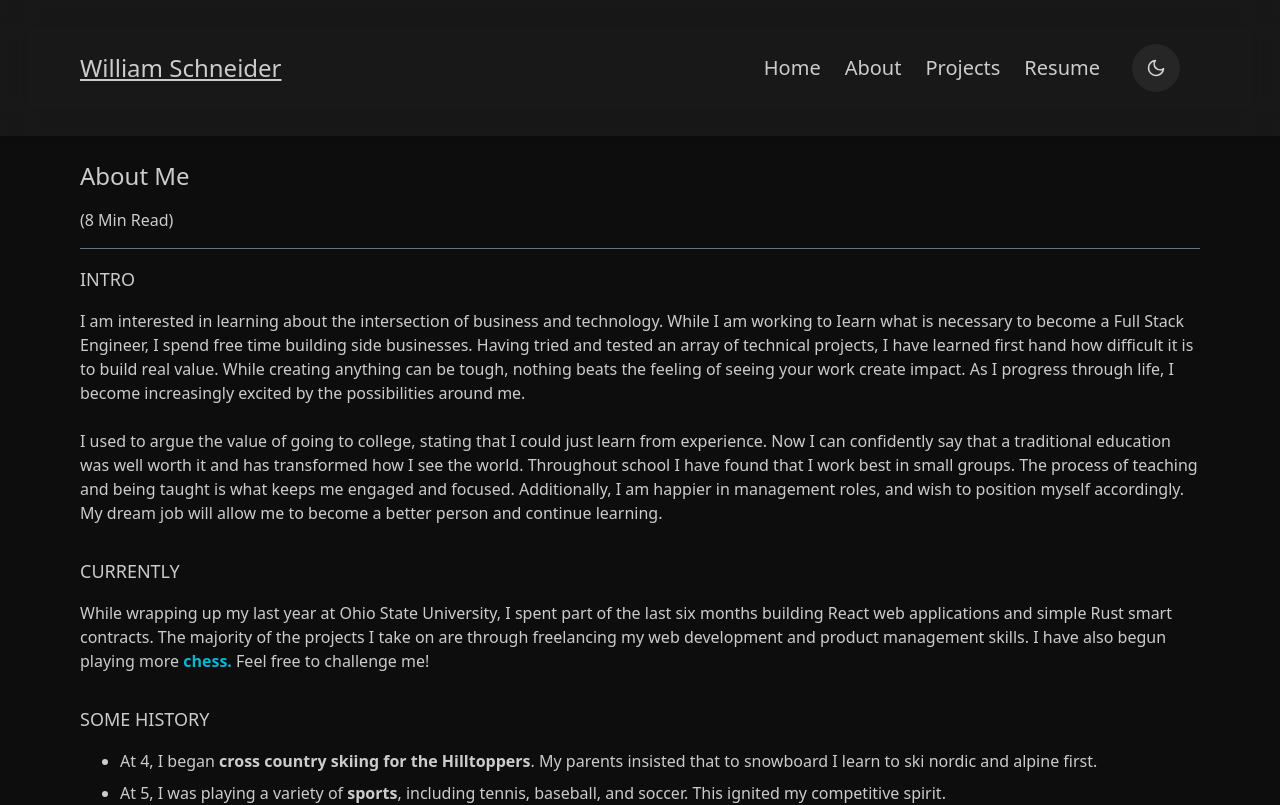
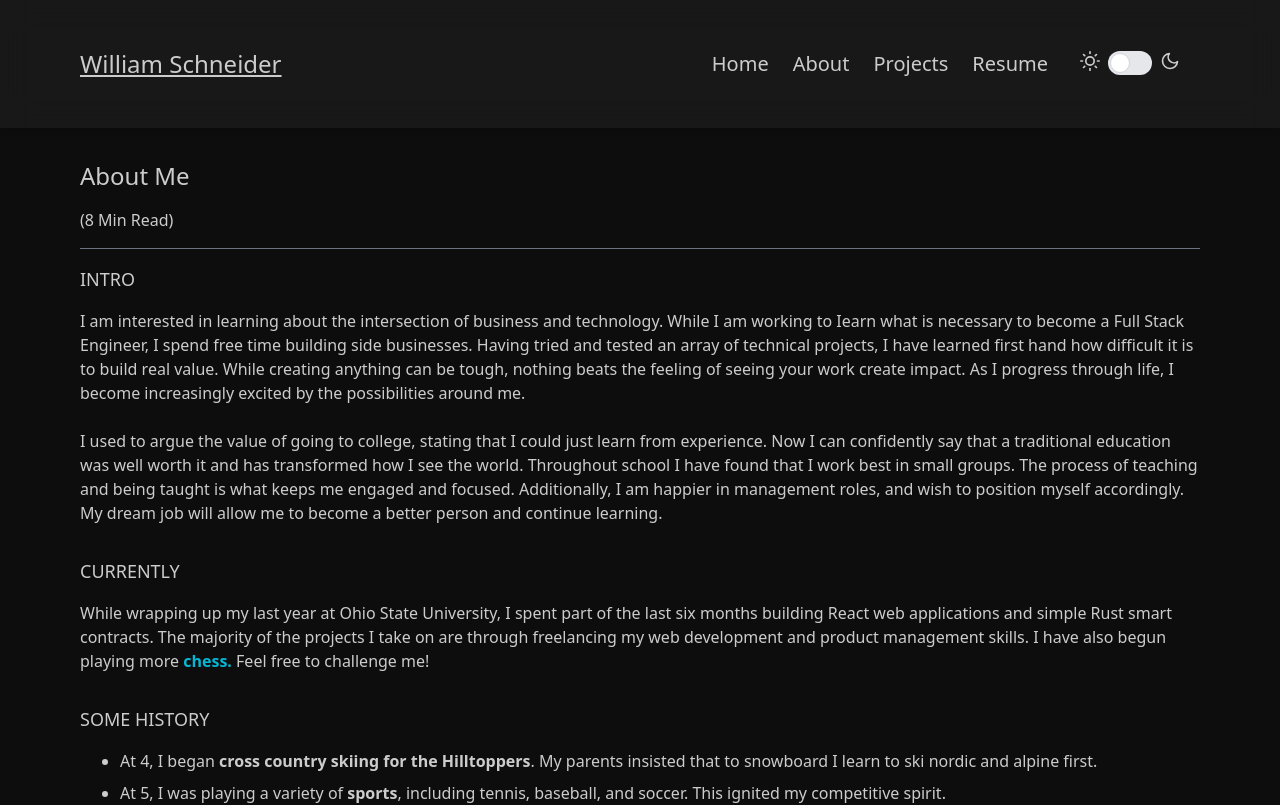
Before and after one commit to willschneider15/portfolio, a Next.js app: page /about in a window 1280 px wide. Shown: the top 805 px of the page. Built offline with nearby package versions, Linux system fonts and the light colour scheme.

Commit message:
updated the toggle

```diff
--- a/components/SwitchTheme.tsx
+++ b/components/SwitchTheme.tsx
@@ -15,13 +15,27 @@
     body.setAttribute("data-theme", theme);
   }, [theme]);
   return (
-    <button className="btn btn-circle" onClick={toggleTheme}>
-      {theme === "black" ? (
-        <FiMoon className="w-5 h-5" />
-      ) : (
-        <FiSun className="w-5 h-5" />
-      )}
-    </button>
+    // <button classNameName="btn btn-circle" onClick={toggleTheme}>
+    //   {theme === "black" ? (
+    //     <FiMoon classNameName="w-5 h-5" />
+    //   ) : (
+    //     <FiSun classNameName="w-5 h-5" />
+    //   )}
+    // </button>
+<div className="inline-flex">
+    <FiSun className="w-5 h-5 mr-2" />
+    <label className="inline-flex relative items-center cursor-pointer">
+
+        <input type="checkbox" value="" onClick={toggleTheme} className="sr-only peer"/>
+
+        <div className="w-11 h-6 bg-gray-200 peer-focus:outline-none peer-focus:ring-4 peer-focus:ring-blue-300 dark:peer-focus:ring-blue-800 rounded-full peer dark:bg-gray-700 peer-checked:after:translate-x-full peer-checked:after:border-white after:content-[''] after:absolute after:top-[2px] after:left-[2px] after:bg-white after:border-gray-300 after:border after:rounded-full after:h-5 after:w-5 after:transition-all dark:border-gray-600 peer-checked:bg-blue-600"></div>
+
+    </label>
+    <FiMoon className="w-5 h-5 ml-2" />
+</div>
+
+
+
   );
 };
 export default SwitchTheme;
--- a/tailwind.config.js
+++ b/tailwind.config.js
@@ -1,7 +1,7 @@
 module.exports = {
   mode: "jit",
   // important: true,
-  purge: ["./pages/**/*.{js,ts,jsx,tsx}", "./components/**/*.{js,ts,jsx,tsx}"],
+  content: ["./pages/**/*.{js,ts,jsx,tsx}", "./components/**/*.{js,ts,jsx,tsx}"],
   darkMode: "media", // or 'media' or 'class'
   theme: {
     extend: {
```
